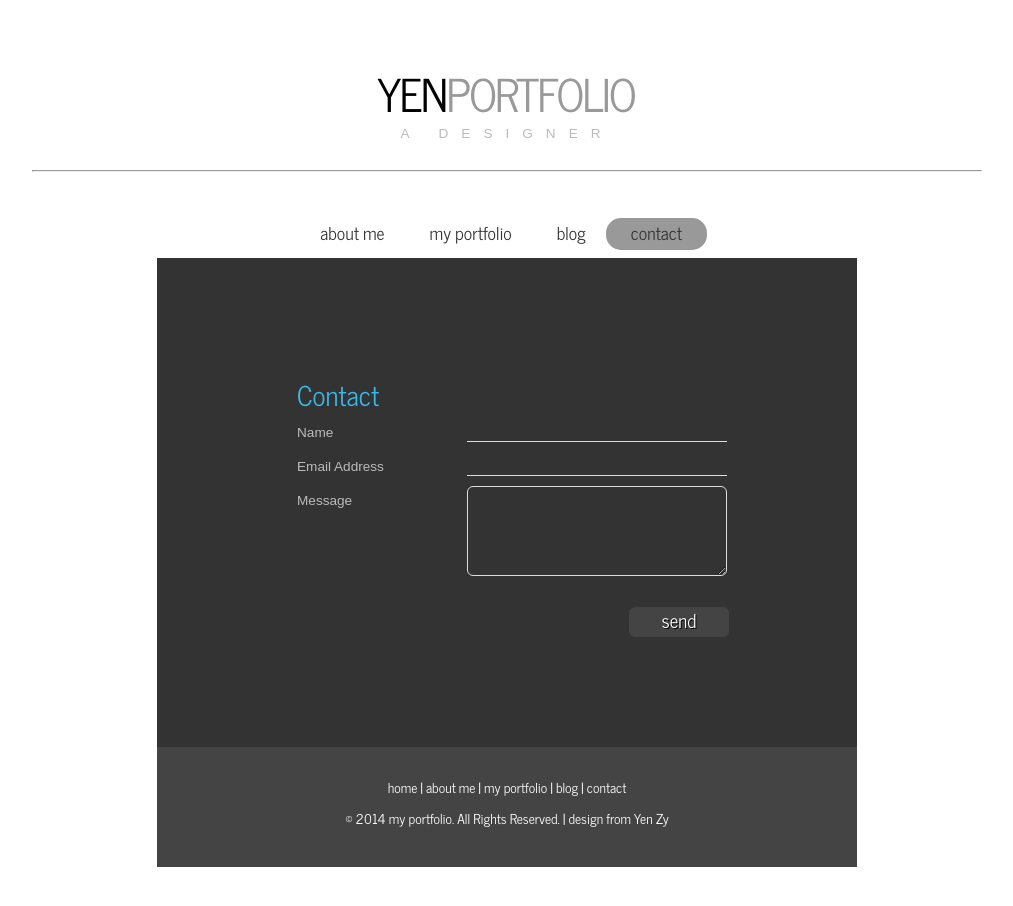
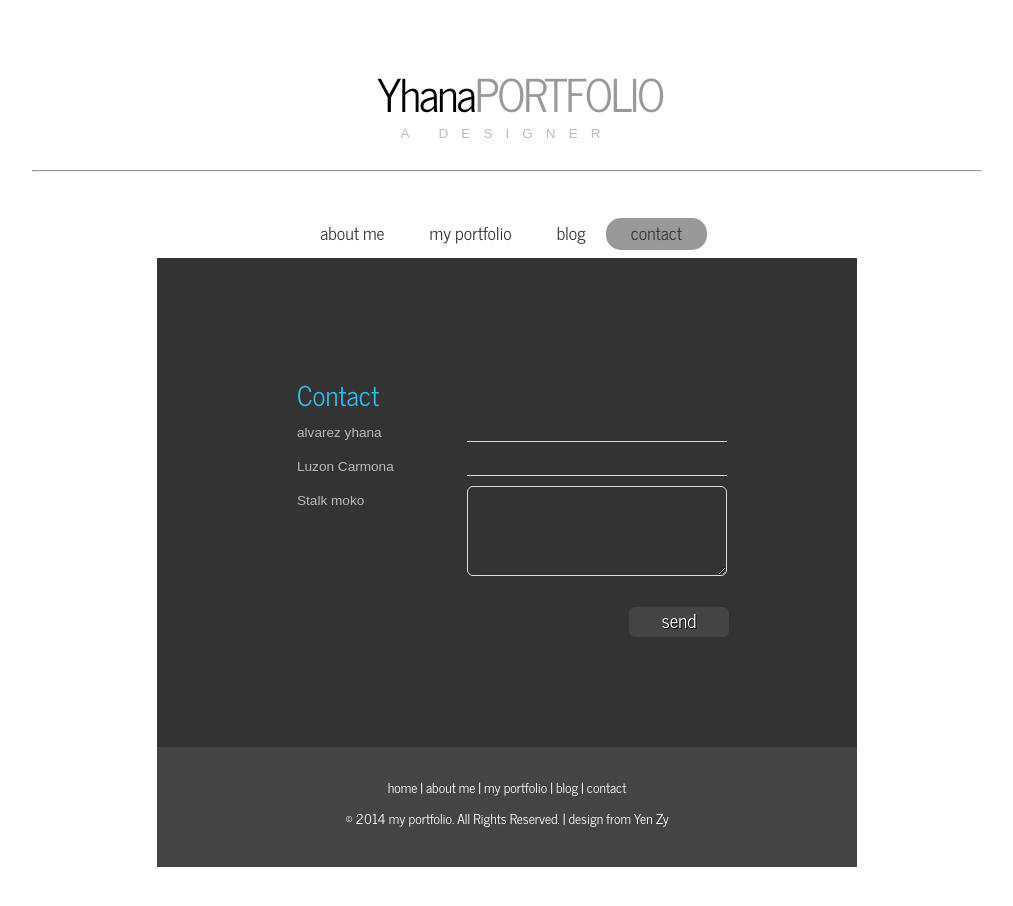
Before and after one commit to Rucoyas/portfolio, a plain HTML site: page contact.html in a window 1280 px wide. Shown: the whole page, without its empty margins (133-1146 px from the left). Drawn offline with Linux system fonts and the light colour scheme.

Commit message:
Update contact.html

```diff
--- a/contact.html
+++ b/contact.html
@@ -2,7 +2,7 @@
 <html>
 
 <head>
-  <title>my portfolio</title>
+  <title>Yan portfolio</title>
   <meta name="description" content="website description" />
   <meta name="keywords" content="website keywords, website keywords" />
   <meta http-equiv="content-type" content="text/html; charset=UTF-8" />
@@ -14,7 +14,7 @@
 <body>
   <div id="main">
     <header>
-      <div id="logo"><h1>YEN<a href="index.html">PORTFOLIO</a></h1><p align="center" style="letter-spacing:13px">A DESIGNER</p></div>
+      <div id="logo"><h1>Yhana<a href="index.html">PORTFOLIO</a></h1><p align="center" style="letter-spacing:13px">A DESIGNER</p></div>
       <hr>
       <nav class="nav">
         <ul class="lavaLampWithImage" id="lava_menu">
@@ -30,9 +30,9 @@
         <h1><a href="url#123">Contact</a></h1>
 <form id="contact" action="contact.html" method="post">
           <div class="form_settings">
-            <p><span>Name</span><input class="contact" type="text" name="your_name" value="" /></p>
-            <p><span>Email Address</span><input class="contact" type="text" name="your_email" value="" /></p>
-            <p><span>Message</span><textarea class="contact textarea" rows="5" cols="50" name="your_message"></textarea></p>
+            <p><span>alvarez yhana</span><input class="contact" type="text" name="Alvarez yhana" value="" /></p>
+            <p><span>Luzon Carmona</span><input class="contact" type="text" name="yhanaalvarez48@gmail.com" value="" /></p>
+            <p><span>Stalk moko</span><textarea class="contact textarea" rows="5" cols="50" name="Stalk moko"></textarea></p>
             <p style="padding-top: 15px"><span>&nbsp;</span><input class="submit" type="submit" name="contact_submitted" value="send" />
           </div>
         </form>
```
